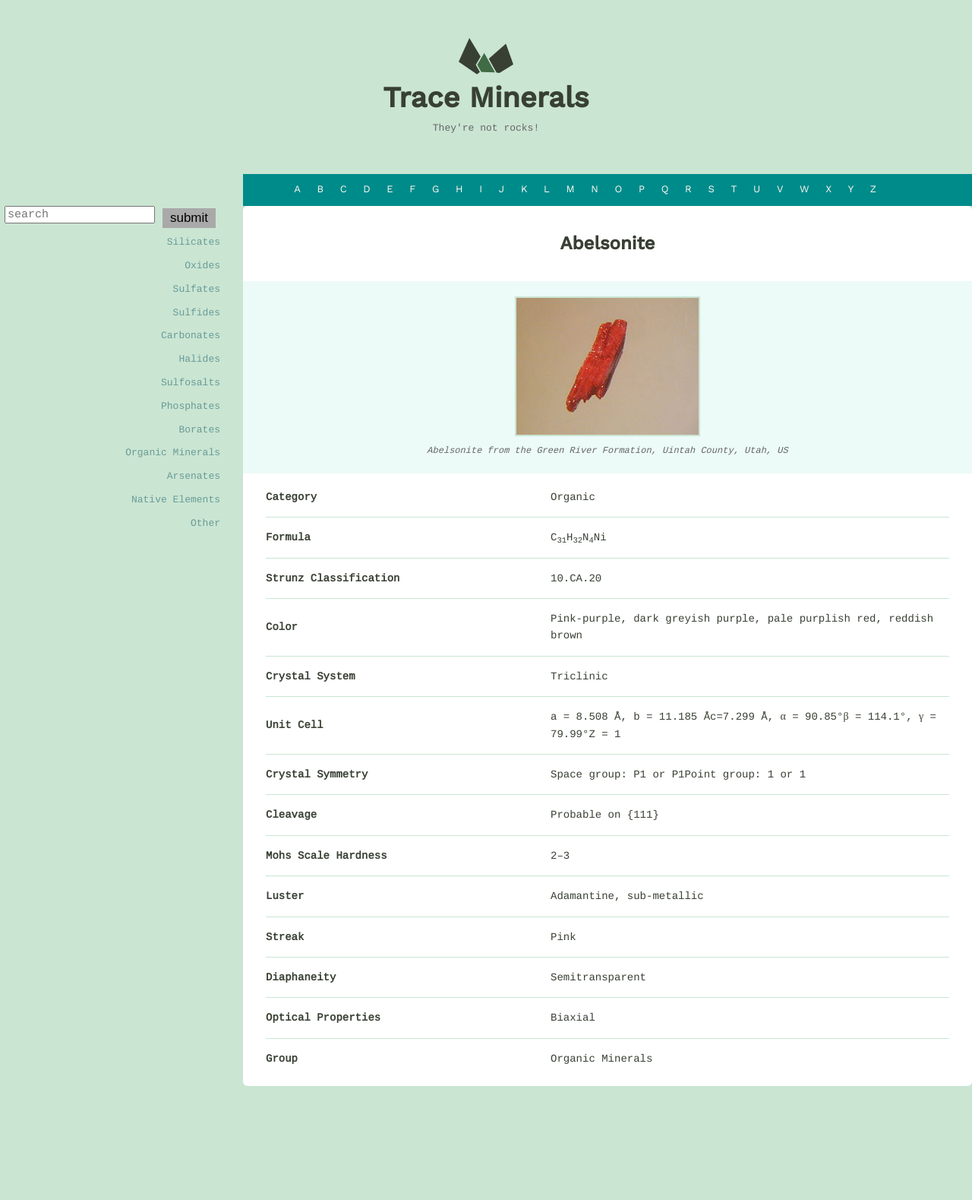
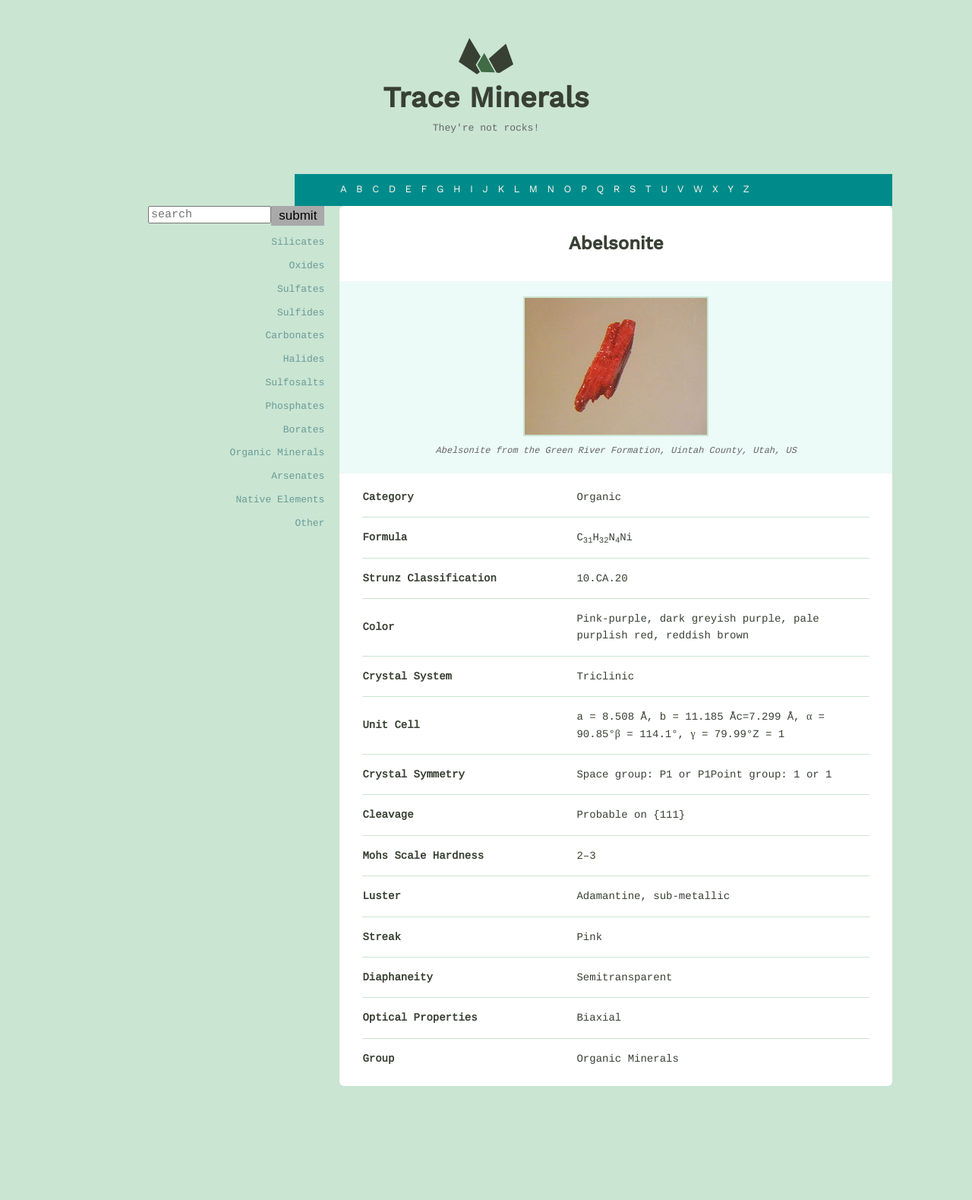
Before and after one commit to whiletrace/mineral_catalogue, a Django app: page /1 in a window 1280 px wide. Shown: the whole page at 76% size. Run offline with Django 3.2, Linux system fonts and the light colour scheme; data comes from the database, SQL or seed files in the repository.

Commit message:
style fixes

```diff
--- a/assets/css/global.css
+++ b/assets/css/global.css
@@ -37,7 +37,7 @@ html { font-size: 62.5%; }
 body { background-color: #CAE5D2; font-size: 1.5em; line-height: 1.6; font-weight: 400; font-family: "Cousine"; color: #666; }
 
 .bounds {
-    max-width: 1500px;
+    max-width: 1100px;
     margin: 0 auto;
     padding: 50px 0 150px;
     overflow: hidden;
@@ -128,6 +128,7 @@ body { background-color: #CAE5D2; font-size: 1.5em; line-height: 1.6; font-weigh
 
 .grid-100 {
     width: 100%;
+    padding: 0 15px;
 }
 @media (min-width: 640px) { .grid-pull-100 { left: -100%; } }
 @media (min-width: 640px) { .grid-push-100 { left: 100%; } }
@@ -157,8 +158,6 @@ h6 { font-size: 1.4rem; font-weight: normal; color: #999; }
   h5 { font-size: 1.4rem; }
   h6 { font-size: 1.4rem; } }
 p { margin-top: 0; font-size: 1.6rem; }
-
-
 
 em { color: #384033; font-weight: bold; font-style: normal; }
 
@@ -214,13 +213,3 @@ table, p, ul { margin-bottom: 2.5rem; }
 .mineral__table-container { padding: 5px 30px 0; }
 .mineral__category { font-weight: bold; width: 40%; }
 .mineral__formula { font-size: 12px; }
-
-.home_title {
-    position: absolute;
-    margin-right: 50%;
-    margin-top: 10%
-}
-
-.title h1   {
-   margin-right: 50%;
-}
--- a/assets/css/user.css
+++ b/assets/css/user.css
@@ -18,19 +18,18 @@
 .glossary li {
     margin-top: 1rem;
     display: inline-block;
-    padding-right: 1.5%;
+    padding-right: .5%;
 }
 
 .glossary ul {
 
-    margin-left: 7%;
-    margin-right: 5%;
+    margin-left: 6%;
+    margin-right: 0;
 }
 
 nav ul {
     padding-right: 3rem;
-    list-style: none;
-    list-style-position: inside;
+    list-style: none inside none;
     text-align: right;
 }
 
@@ -43,7 +42,6 @@ nav ul {
 .filtered {
     float: right;
     padding-right: 0;
-    padding-left: 0;
 }
 
 .filter_list {
@@ -52,7 +50,13 @@ nav ul {
 
 .grouped {
     width: 25%;
-    float: left;
+    float: right;
+}
+
+.grouped li {
+    padding-right: 5px;
+    list-style: none;
+    text-align: right;
 }
 
 .highlight {
@@ -60,27 +64,22 @@ nav ul {
 }
 
 .mineral__container {
-    width: 75%;
+    width: 68%;
     float: right;
 }
 
 .minerals__container {
-    width: 71%;
+    width: 68%;
     float: right;
 }
 
 .search {
-
-    padding-right: 2rem;
-    float: right;
+    width: 65%;
+    float: left;
 }
 
-.search button {
-    float: right;
+.search_button {
     padding: 3px 10px;
-    margin-top: 3px;
-    margin-right: 16px;
-    margin-left: 1rem;
     background: darkgrey;
     font-size: 17px;
     border: none;
--- a/templates/layout.html
+++ b/templates/layout.html
@@ -34,29 +34,31 @@
             <p class="logo__text text-centered">They're not rocks!</p>
         </div>
 
-        <div class="  grid-100 ">
+        <div class="grid-100 ">
             <div class="grid-75 filtered">
                 {% glossary_filter current_letter=char %}
             </div>
 
             {% block content %}
             {% endblock %}
-            <form action="{% url 'trace_minerals:search' %}" method="GET">
-                <div class="search">
 
-                    <label for="search">
-                        <input type="search" name="q" placeholder="search">
-                    </label>
+            <section class=" grouped">
 
-                    <button type="submit" class="secondary small button">submit</button>
+                <div class="grid-100 text_search">
+
+                    <form action="{% url 'trace_minerals:search' %}" method="GET">
+                        <label for="search">
+                            <input class="search" type="search" name="q" placeholder="search">
+                        </label>
+                        <button class="search_button" type="submit">submit</button>
+                    </form>
 
                 </div>
-            </form>
-            <section class=" grouped">
 
 
-                <nav>
-                <ul>
+                <div class="grid-100 group">
+
+                    <ul>
 
                     <li><a {% if group == 'Silicates' %} class="highlight" {% endif %}
                                                          href="{% url 'trace_minerals:trace_minerals_group' %}?group=Silicates">Silicates</a>
@@ -99,7 +101,7 @@
                     </li>
 
                 </ul>
-            </nav>
+                    <div>
 
             </section>
         </div>
--- a/trace_minerals/templatetags/minerals_extras.py
+++ b/trace_minerals/templatetags/minerals_extras.py
@@ -11,9 +11,9 @@ def glossary_filter(**kwargs):
 
     this is outputted to Glossary_filter.html
     :param **kwargs
-    :type dict
+
     :var glossary
-    :type str
+
     :return dict
     """
     glossary = string.ascii_uppercase
--- a/trace_minerals/tests.py
+++ b/trace_minerals/tests.py
@@ -6,6 +6,7 @@ from . import views
 from .models import Mineral
 
 client = Client()
+
 
 class MineralModelTests(TestCase):
     """ unit test for the db """
@@ -97,7 +98,7 @@ class MineralViewsTests(TestCase):
                           'rectangular in shape',
             specific_gravity='2.88',
             group='team trimily'
-        )
+            )
 
     def test_minerals_glossary_view(self):
         """
@@ -111,7 +112,6 @@ class MineralViewsTests(TestCase):
         """
         resp = self.client.get('/glossary/', {'char':'p'})
         self.assertEquals(resp.status_code, 200)
-        context = resp.context['minerals']
         self.assertEqual(resp.resolver_match.func, views.mineral_glossary)
         self.assertTemplateUsed(resp, 'trace_minerals/index.html')
 
```
Also changed, not shown: trace_minerals/migrations/data_migration.py (+5 -6 lines), python_proj6/deploy.py (line endings or trailing spaces), trace_minerals/migrations/0001_initial.py.
